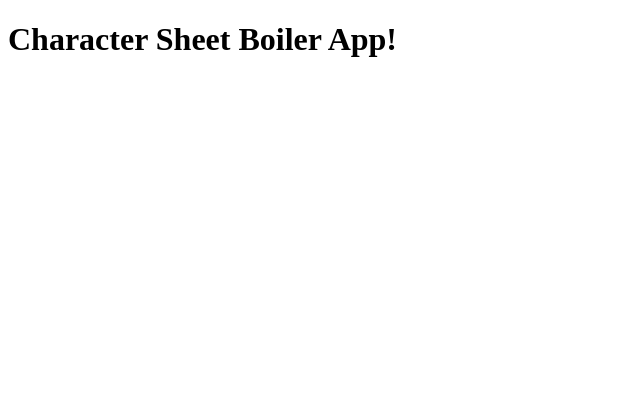
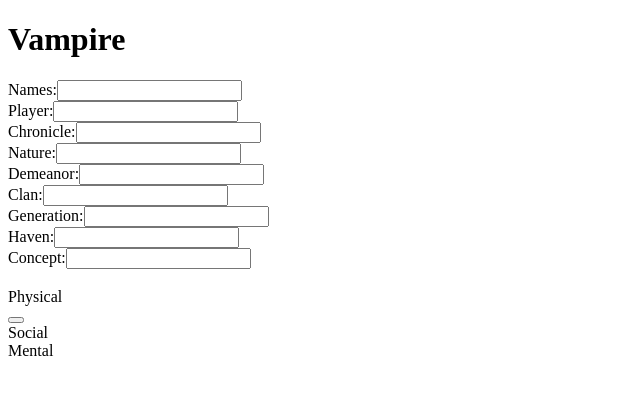
Before and after one commit to dustinjack99/charactersheet, a React app: page / in a window 1280 px wide. Shown: the top 394 px of the page, without its empty margins (0-640 px from the left). Built offline with nearby package versions, Linux system fonts and the light colour scheme.

Commit message:
added description field, with field description component, fun start :)

```diff
--- a/package.json
+++ b/package.json
@@ -17,6 +17,9 @@
     "presets": [
       "@babel/preset-env",
       "@babel/preset-react"
+    ],
+    "plugins": [
+      "@babel/plugin-proposal-class-properties"
     ]
   },
   "bugs": {
--- a/src/components/App.js
+++ b/src/components/App.js
@@ -1,10 +1,39 @@
 import React, { Component } from "react";
+import Sheet from "./Sheet";
 
 class App extends Component {
+  changeDescription = (prop, newValue) => {
+    const description = this.state.description;
+    const newDescription = { ...description, [prop]: newValue };
+    this.setState({
+      description: newDescription
+    });
+  };
+
+  constructor(props) {
+    super(props);
+    this.state = {
+      description: {
+        name: "",
+        player: "",
+        chronicle: "",
+        nature: "",
+        demeanor: "",
+        clan: "",
+        generation: "",
+        haven: "",
+        concept: ""
+      }
+    };
+  }
+
   render() {
     return (
       <div>
-        <h1>Character Sheet Boiler App!</h1>
+        <Sheet
+          description={this.state.description}
+          changeDescription={this.changeDescription}
+        />
       </div>
     );
   }
--- /dev/null
+++ b/src/components/DescriptionField.js
@@ -0,0 +1,9 @@
+import React, { Component } from "react";
+
+const DescriptionField = props => {
+  return (
+    <input type="text" value={props.value} onChange={props.updateValue}></input>
+  );
+};
+
+export default DescriptionField;
--- /dev/null
+++ b/src/components/Sheet.js
@@ -0,0 +1,108 @@
+import React, { Component } from "react";
+import DescriptionField from "./DescriptionField";
+
+const Sheet = props => {
+  console.log("props: ");
+  console.dir(props);
+  return (
+    <>
+      <h1>Vampire</h1>
+      <div className="leftHeader">
+        Names:
+        <DescriptionField
+          value={props.description.name}
+          updateValue={e => {
+            props.changeDescription("name", e.target.value);
+          }}
+        />
+      </div>
+      <div className="leftHeader">
+        Player:
+        <DescriptionField
+          value={props.description.player}
+          updateValue={e => {
+            props.changeDescription("player", e.target.value);
+          }}
+        />
+      </div>
+      <div className="leftHeader">
+        Chronicle:
+        <DescriptionField
+          value={props.description.chronicle}
+          updateValue={e => {
+            props.changeDescription("chronicle", e.target.value);
+          }}
+        />
+      </div>
+      <div className="midHeader">
+        Nature:
+        <DescriptionField
+          value={props.description.nature}
+          updateValue={e => {
+            props.changeDescription("nature", e.target.value);
+          }}
+        />
+      </div>
+      <div className="midHeader">
+        Demeanor:
+        <DescriptionField
+          value={props.description.demeanor}
+          updateValue={e => {
+            props.changeDescription("demeanor", e.target.value);
+          }}
+        />
+      </div>
+      <div className="midHeader">
+        Clan:
+        <DescriptionField
+          value={props.description.clan}
+          updateValue={e => {
+            props.changeDescription("clan", e.target.value);
+          }}
+        />
+      </div>
+      <div className="rightHeader">
+        Generation:
+        <DescriptionField
+          value={props.description.generation}
+          updateValue={e => {
+            props.changeDescription("generation", e.target.value);
+          }}
+        />
+      </div>
+      <div className="rightHeader">
+        Haven:
+        <DescriptionField
+          value={props.description.haven}
+          updateValue={e => {
+            props.changeDescription("haven", e.target.value);
+          }}
+        />
+      </div>
+      <div className="rightHeader">
+        Concept:
+        <DescriptionField
+          value={props.description.concept}
+          updateValue={e => {
+            props.changeDescription("concept", e.target.value);
+          }}
+        />
+      </div>
+
+      <h3></h3>
+      <div className="attributes">Physical</div>
+      <button></button>
+      <div className="attributes">Social</div>
+
+      <div className="attributes">Mental</div>
+
+      <h3></h3>
+
+      <h3></h3>
+    </>
+  );
+};
+
+export default Sheet;
+
+//Prop Types
```
Also changed, not shown: 4 other files (tests, documents, lock files or other folders).
